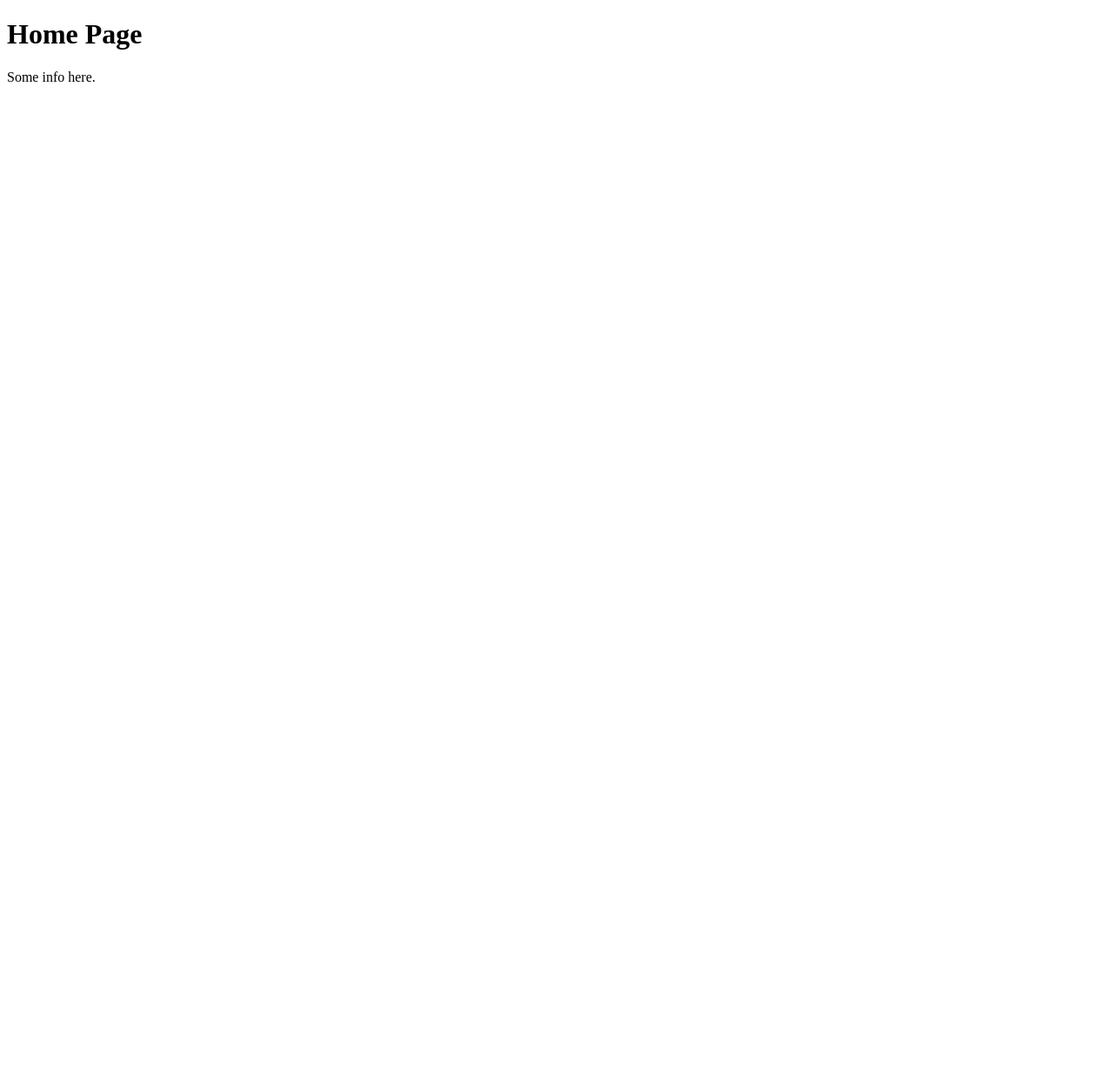
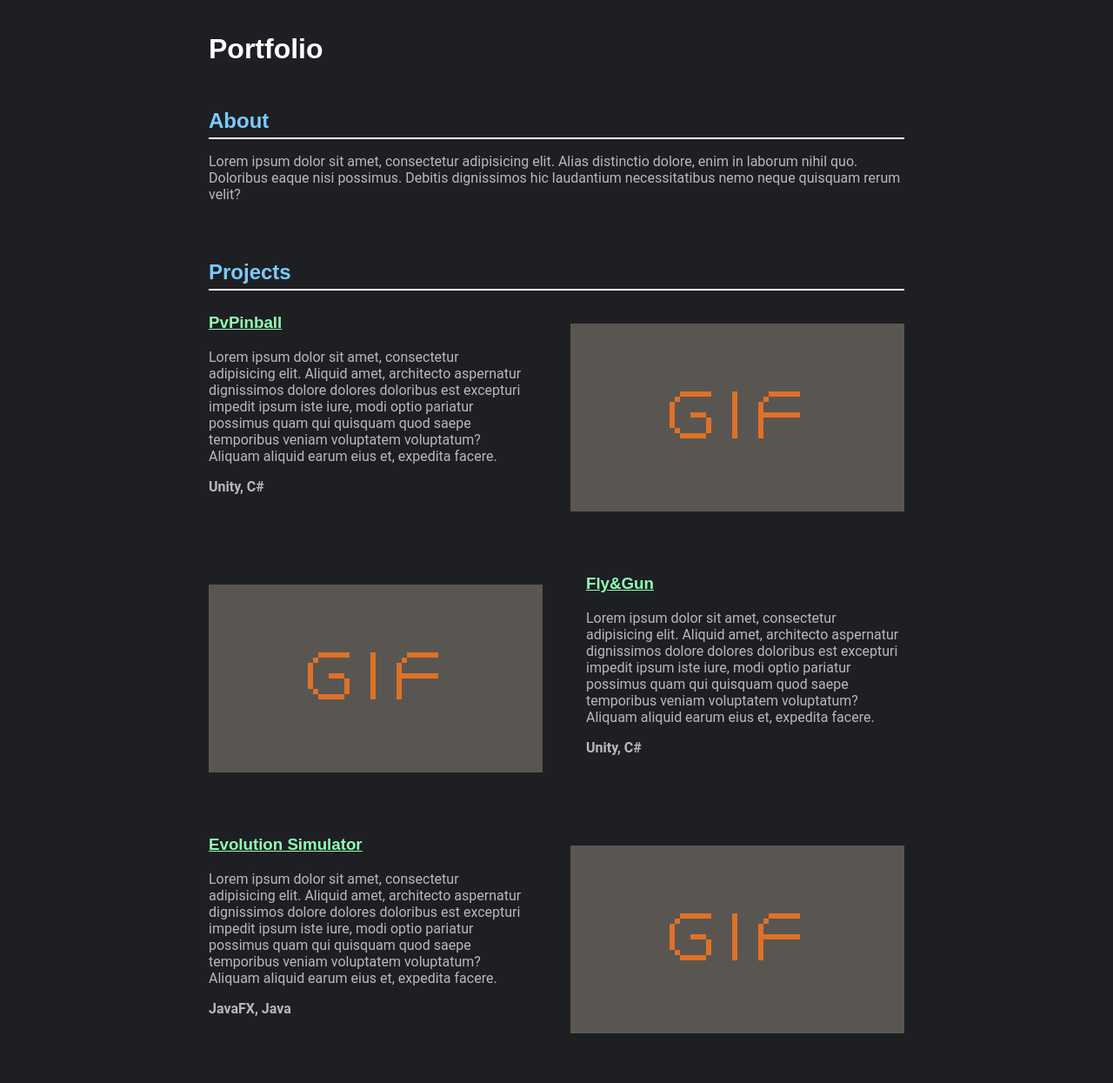
Before and after one commit to YakovBalashov/YakovBalashov, a plain HTML site: page index.html in a window 1280 px wide. Shown: the top 1245 px of the page at 87% size. Before the commit the page ends 800 px from the top, so only its background shows below. Drawn offline with Linux system fonts and the light colour scheme.

Commit message:
Create Site Layout

```diff
--- a/index.html
+++ b/index.html
@@ -1,7 +1,72 @@
-<!DOCTYPE html>
-<html>
+<!doctype html>
+<html lang="en">
+<head>
+    <meta charset="UTF-8">
+    <meta name="viewport"
+          content="width=device-width, user-scalable=no, initial-scale=1.0, maximum-scale=1.0, minimum-scale=1.0">
+    <meta http-equiv="X-UA-Compatible" content="ie=edge">
+    <link rel="stylesheet" href="styles.css">
+    <title>Home</title>
+</head>
 <body>
-<h1>Home Page</h1>
-<p>Some info here.</p>
+<h1 class="home-page">Portfolio</h1>
+
+<div class="home-page">
+    <h2>About</h2>
+    <hr class="line">
+    <p> Lorem ipsum dolor sit amet, consectetur adipisicing elit. Alias distinctio dolore, enim in
+        laborum
+        nihil quo.
+        Doloribus eaque nisi possimus. Debitis dignissimos hic laudantium necessitatibus nemo neque quisquam rerum
+        velit?</p>
+</div>
+
+<div class="home-page">
+    <h2>Projects</h2>
+    <hr class="line">
+    <div class="project-container right">
+        <div class="project-text">
+            <a href="PvPinball.html"><h3>PvPinball</h3></a>
+            <p>Lorem ipsum dolor sit amet, consectetur adipisicing elit. Aliquid amet, architecto aspernatur dignissimos
+                dolore dolores doloribus est excepturi impedit ipsum iste iure, modi optio pariatur possimus quam qui
+                quisquam quod saepe temporibus veniam voluptatem voluptatum? Aliquam aliquid earum eius et, expedita
+                facere.</p>
+            <p><b>Unity, C#</b></p>
+        </div>
+        <div class="project-image">
+            <img src="images/gif.png" alt="error">
+        </div>
+    </div>
+
+    <div class="project-container left">
+        <div class="project-image">
+            <img src="images/gif.png" alt="error">
+        </div>
+        <div class="project-text">
+            <a href="Fly&Gun.html"><h3>Fly&Gun</h3></a>
+            <p>Lorem ipsum dolor sit amet, consectetur adipisicing elit. Aliquid amet, architecto aspernatur dignissimos
+                dolore dolores doloribus est excepturi impedit ipsum iste iure, modi optio pariatur possimus quam qui
+                quisquam quod saepe temporibus veniam voluptatem voluptatum? Aliquam aliquid earum eius et, expedita
+                facere.</p>
+            <p><b>Unity, C#</b></p>
+        </div>
+    </div>
+
+    <div class="project-container right">
+        <div class="project-text">
+            <a href="EvoSim.html"><h3>Evolution Simulator</h3></a>
+            <p>Lorem ipsum dolor sit amet, consectetur adipisicing elit. Aliquid amet, architecto aspernatur dignissimos
+                dolore dolores doloribus est excepturi impedit ipsum iste iure, modi optio pariatur possimus quam qui
+                quisquam quod saepe temporibus veniam voluptatem voluptatum? Aliquam aliquid earum eius et, expedita
+                facere.</p>
+            <p><b>JavaFX, Java</b></p>
+        </div>
+        <div class="project-image">
+            <img src="images/gif.png" alt="error">
+        </div>
+    </div>
+</div>
+<hr class="page-bottom">
+
 </body>
 </html>
--- /dev/null
+++ b/styles.css
@@ -0,0 +1,87 @@
+body {
+    background-color: rgb(30, 31, 34);
+}
+
+h1 {
+    color: rgb(255, 255, 255);
+    font-family: Rubik, sans-serif;
+}
+
+h2 {
+    color: rgb(123, 202, 255);
+    font-family: Rubik, sans-serif;
+}
+
+h3 {
+    font-family: Rubik, sans-serif;
+}
+
+a {
+    color: rgb(145, 255, 179);
+}
+
+p {
+    color: rgb(185, 185, 185);
+    font-family: "Roboto", sans-serif;
+}
+
+.home-page {
+    padding-top: 30px;
+    margin: auto;
+    width: 800px;
+}
+
+.project-container {
+    margin: auto;
+    padding-bottom: 50px;
+    width: 800px;
+    display: grid;
+    gap: 50px;
+}
+
+.project-image {
+    padding-top: 30px;
+    grid-area: left;
+    width: 50%;
+}
+
+.project-text {
+    grid-area: right;
+    /*padding-top: 0;*/
+}
+
+.right {
+    grid-template-areas: "right left";
+    grid-template-columns: 1fr 1fr;
+
+}
+
+.left {
+    grid-template-areas: "left right";
+}
+
+.project-page {
+    padding-top: 20px;
+    padding-bottom: 20px;
+    display: block;
+    margin: auto;
+    align-self: center;
+    width: 600px;
+}
+
+.page-bottom {
+    border: 0;
+    color: gray;
+    background-color: gray;
+    margin-top: 300px;
+    margin-bottom: 50px;
+    height: 1px;
+}
+
+.line {
+    color: white;
+    background-color: white;
+    border: 0;
+    height: 2px;
+    margin-top: -15px;
+}
```
Also changed, not shown: EvoSim.html (added, +16 -0 lines), Fly&Gun.html (added, +16 -0 lines), PvPinball.html (added, +16 -0 lines), images/gif.png (added).
